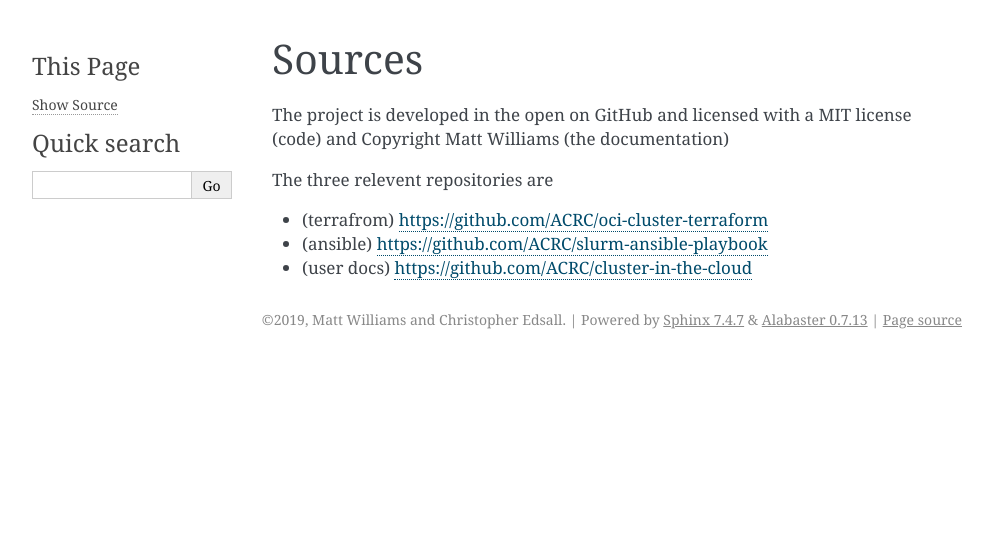
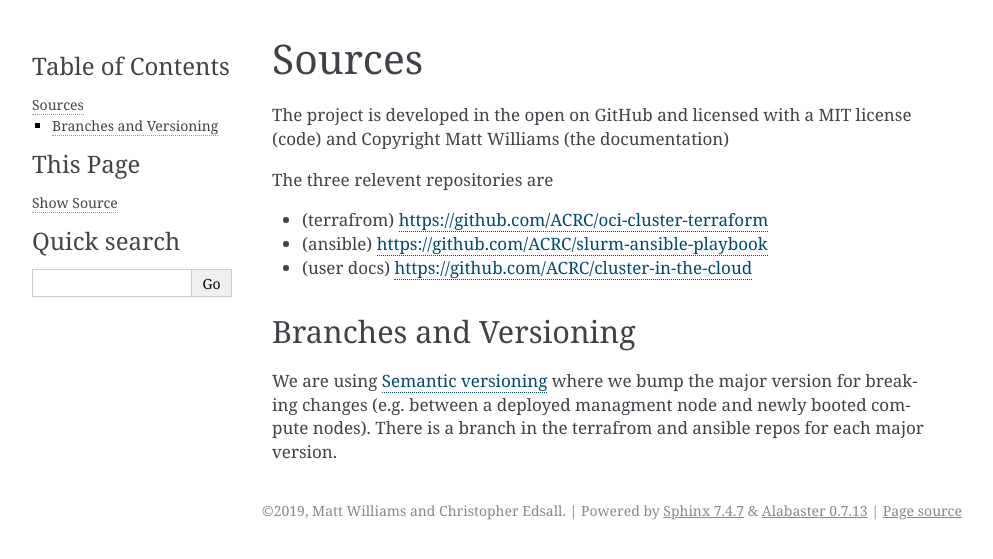
Before and after one commit to christopheredsall/citc-architecture, a Sphinx documentation site: the page built from source/sources.rst, in a window 1280 px wide. Shown: the top 559 px of the page, without its empty margins (148-1141 px from the left). Built offline with Sphinx 7.4.7, drawn with Linux system fonts in a browser that asks for light colours.

Commit message:
Add semver paragraph

```diff
--- a/source/sources.rst
+++ b/source/sources.rst
@@ -1,5 +1,5 @@
 Sources
--------
+=======
 
 The project is developed in the open on GitHub and licensed with a
 MIT license (code) and Copyright Matt Williams (the documentation)
@@ -9,3 +9,11 @@ The three relevent repositories are
 - (terrafrom) https://github.com/ACRC/oci-cluster-terraform
 - (ansible) https://github.com/ACRC/slurm-ansible-playbook
 - (user docs) https://github.com/ACRC/cluster-in-the-cloud
+
+Branches and Versioning
+-----------------------
+
+We are using `Semantic versioning <https://semver.org/>`_ where we bump the
+major version for breaking changes (e.g. between a deployed managment node and
+newly booted compute nodes). There is a branch in the terrafrom and ansible
+repos for each major version.
```
